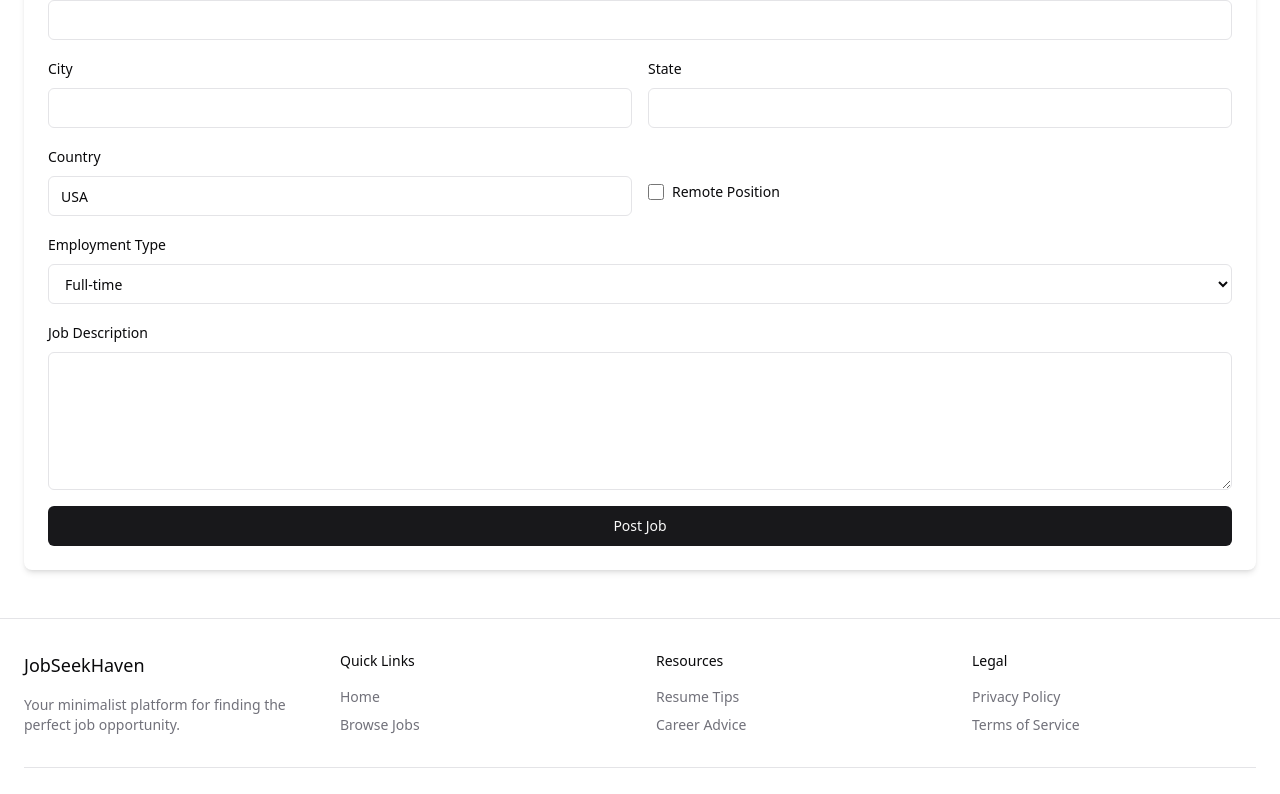
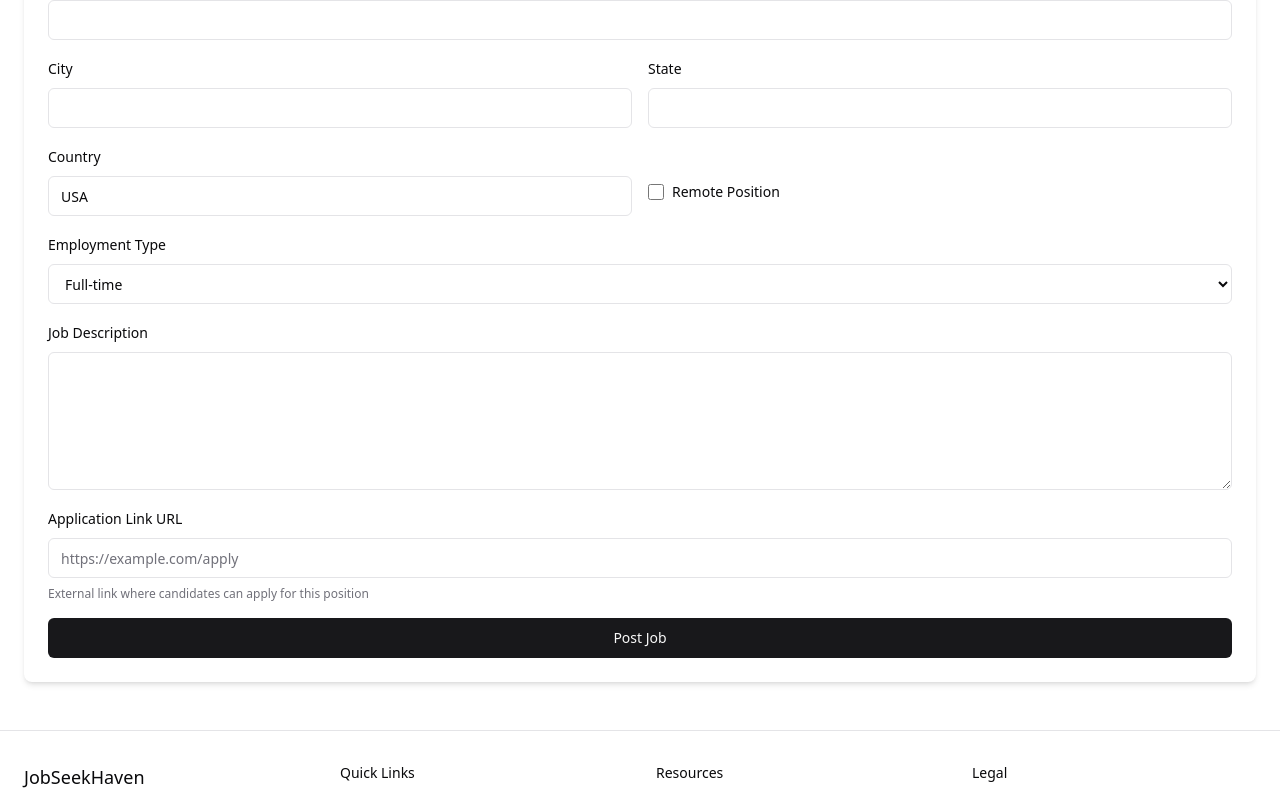
Before and after one commit to AkhilllYadav/freshertalent, a React (Vite) app: page /admin/dashboard in a window 1280 px wide. Shown: the part 376-1170 px from the top of the page. Built offline with nearby package versions, Linux system fonts and the light colour scheme; sample sign-in values are in the browser's storage.

Commit message:
Add job apply link field
Adds a field to the job posting form to allow administrators to specify an external link for job applications.

```diff
--- a/src/components/admin/JobPostForm.tsx
+++ b/src/components/admin/JobPostForm.tsx
@@ -19,6 +19,7 @@ type JobFormData = {
   };
   description: string;
   employmentType: 'full-time' | 'part-time' | 'contract' | 'freelance' | 'internship';
+  applyUrl: string; // Added new field for application URL
 };
 
 const initialFormData: JobFormData = {
@@ -32,6 +33,7 @@ const initialFormData: JobFormData = {
   },
   description: '',
   employmentType: 'full-time',
+  applyUrl: '', // Initialize the apply URL as empty string
 };
 
 export const JobPostForm = () => {
@@ -116,7 +118,7 @@ export const JobPostForm = () => {
               <div className="mt-6">
                 <p className="text-sm font-medium mb-2">Template Format:</p>
                 <pre className="bg-muted p-3 rounded-md text-xs overflow-auto">
-                  Title,Company,City,State,Country,Remote,Description,EmploymentType
+                  Title,Company,City,State,Country,Remote,Description,EmploymentType,ApplyUrl
                 </pre>
               </div>
             </div>
@@ -225,6 +227,23 @@ export const JobPostForm = () => {
           />
         </div>
 
+        {/* New field for Apply URL */}
+        <div className="space-y-2">
+          <Label htmlFor="applyUrl">Application Link URL</Label>
+          <Input
+            id="applyUrl"
+            name="applyUrl"
+            type="url"
+            value={formData.applyUrl}
+            onChange={handleInputChange}
+            placeholder="https://example.com/apply"
+            required
+          />
+          <p className="text-xs text-muted-foreground">
+            External link where candidates can apply for this position
+          </p>
+        </div>
+
         <Button type="submit" className="w-full" disabled={isLoading}>
           {isLoading ? 'Submitting...' : 'Post Job'}
         </Button>
```
